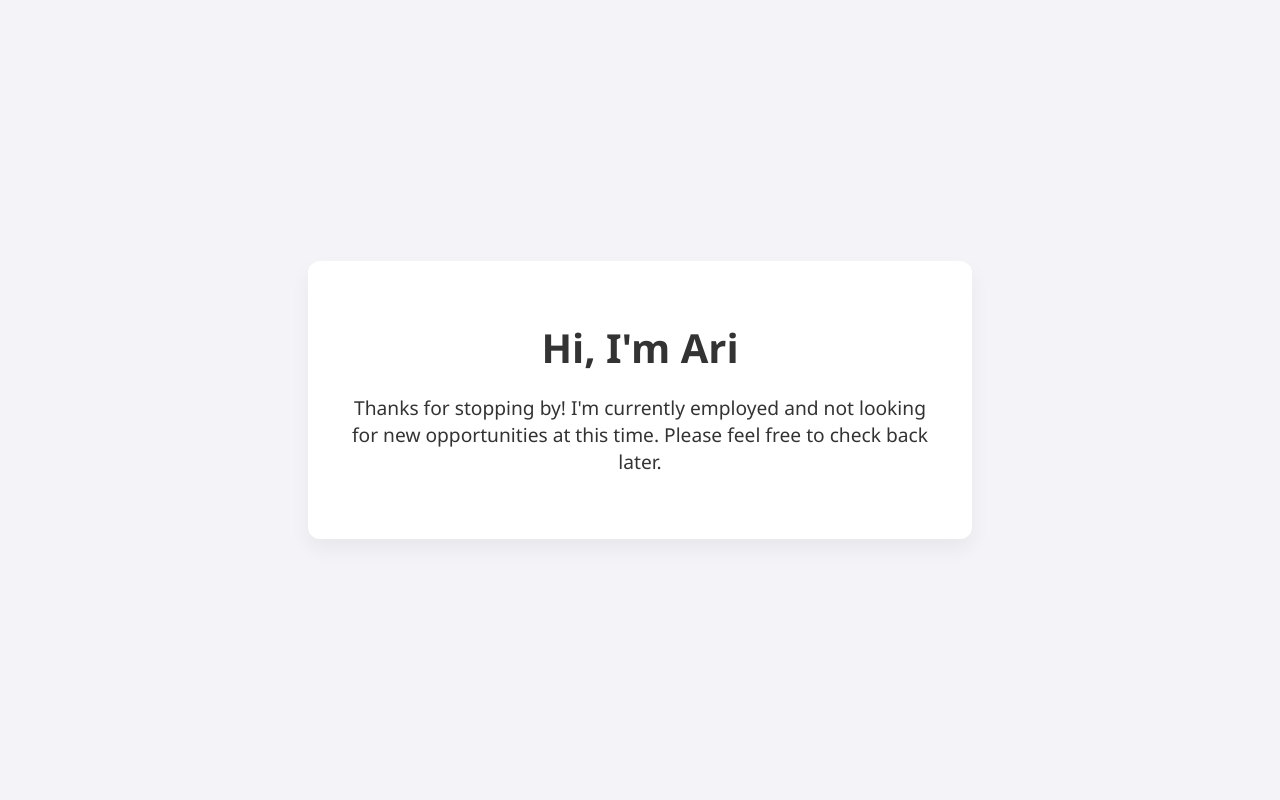
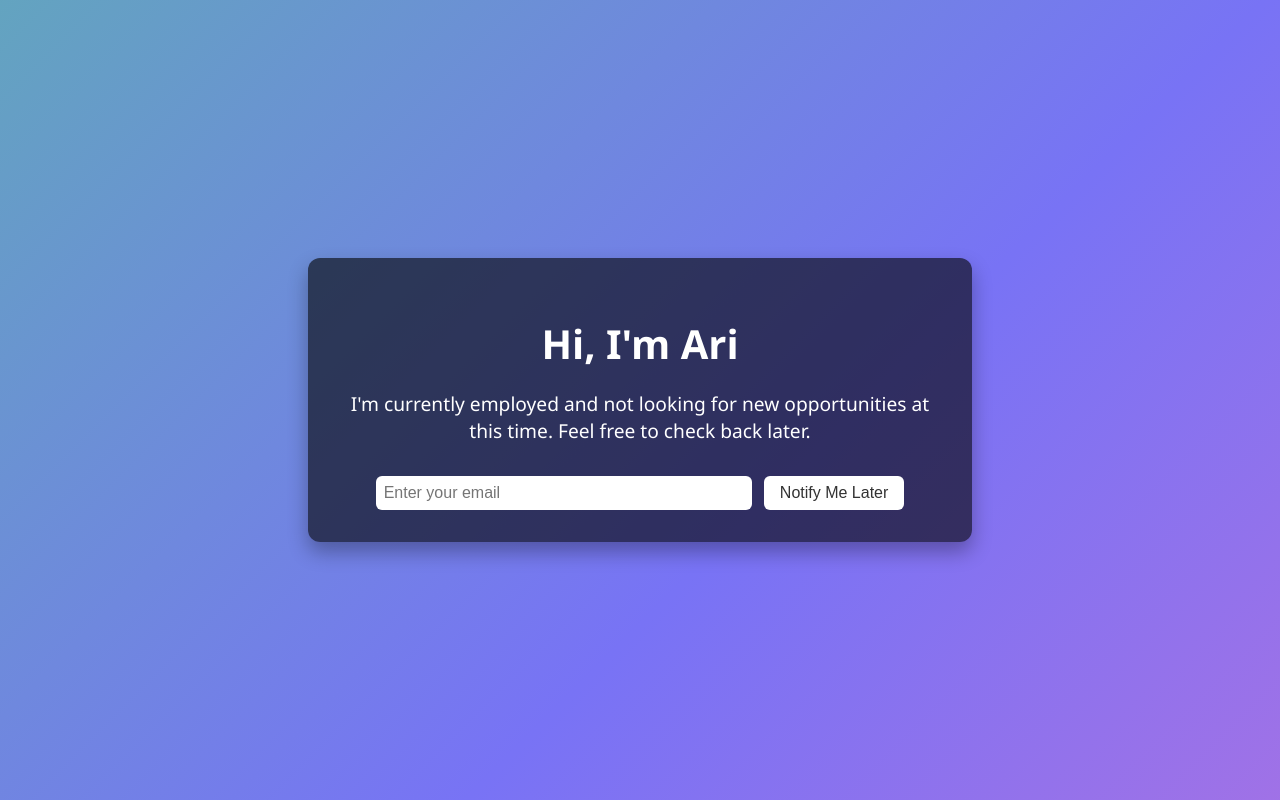
Before and after one commit to distillari/.work-website-testing, a plain HTML site: page index.html in a window 1280 px wide. Drawn offline with Linux system fonts and the light colour scheme.

Commit message:
Update index.html

```diff
--- a/index.html
+++ b/index.html
@@ -6,23 +6,38 @@
   <title>Ari | Currently Employed</title>
   <style>
     body {
-      font-family: 'Segoe UI', sans-serif;
-      background-color: #f4f4f8;
       margin: 0;
       padding: 0;
+      font-family: 'Segoe UI', sans-serif;
+      color: white;
+      height: 100vh;
       display: flex;
       justify-content: center;
       align-items: center;
-      height: 100vh;
-      color: #333;
+      overflow: hidden;
+      background: linear-gradient(-45deg, #ff6ec4, #7873f5, #4ade80, #facc15);
+      background-size: 400% 400%;
+      animation: gradientShift 20s ease infinite;
+    }
+
+    @keyframes gradientShift {
+      0% {
+        background-position: 0% 50%;
+      }
+      50% {
+        background-position: 100% 50%;
+      }
+      100% {
+        background-position: 0% 50%;
+      }
     }
 
     .container {
       text-align: center;
       padding: 2rem;
       max-width: 600px;
-      background-color: white;
-      box-shadow: 0 10px 20px rgba(0,0,0,0.05);
+      background-color: rgba(0, 0, 0, 0.6);
+      box-shadow: 0 10px 20px rgba(0,0,0,0.3);
       border-radius: 12px;
     }
 
@@ -40,8 +55,7 @@
       padding: 0.5rem;
       font-size: 1rem;
       border-radius: 6px;
-      border: 1px solid #ccc;
-      margin-right: 0.5rem;
+      border: none;
       width: 60%;
     }
 
@@ -50,15 +64,16 @@
       font-size: 1rem;
       border: none;
       border-radius: 6px;
-      background-color: #333;
-      color: white;
+      background-color: #fff;
+      color: #333;
       cursor: pointer;
+      margin-left: 0.5rem;
     }
 
     .confirmation {
       margin-top: 1rem;
       font-size: 1rem;
-      color: green;
+      color: #a0f0a0;
       display: none;
     }
   </style>
@@ -66,7 +81,27 @@
 <body>
   <div class="container">
     <h1>Hi, I'm Ari</h1>
-    <p>Thanks for stopping by! I'm currently employed and not looking for new opportunities at this time. Please feel free to check back later.</p>
+    <p>I'm currently employed and not looking for new opportunities at this time. Feel free to check back later.</p>
 
     <div>
-      <input type="email" id="email" placeholder="Enter you
+      <input type="email" id="email" placeholder="Enter your email" />
+      <button onclick="notify()">Notify Me Later</button>
+      <div class="confirmation" id="confirmation">Thanks! I'll let you know when things change.</div>
+    </div>
+  </div>
+
+  <script>
+    function notify() {
+      const emailInput = document.getElementById('email');
+      const confirmation = document.getElementById('confirmation');
+      if (emailInput.value.trim()) {
+        confirmation.style.display = 'block';
+        emailInput.value = '';
+      } else {
+        confirmation.style.display = 'none';
+        alert('Please enter a valid email address.');
+      }
+    }
+  </script>
+</body>
+</html>
```
